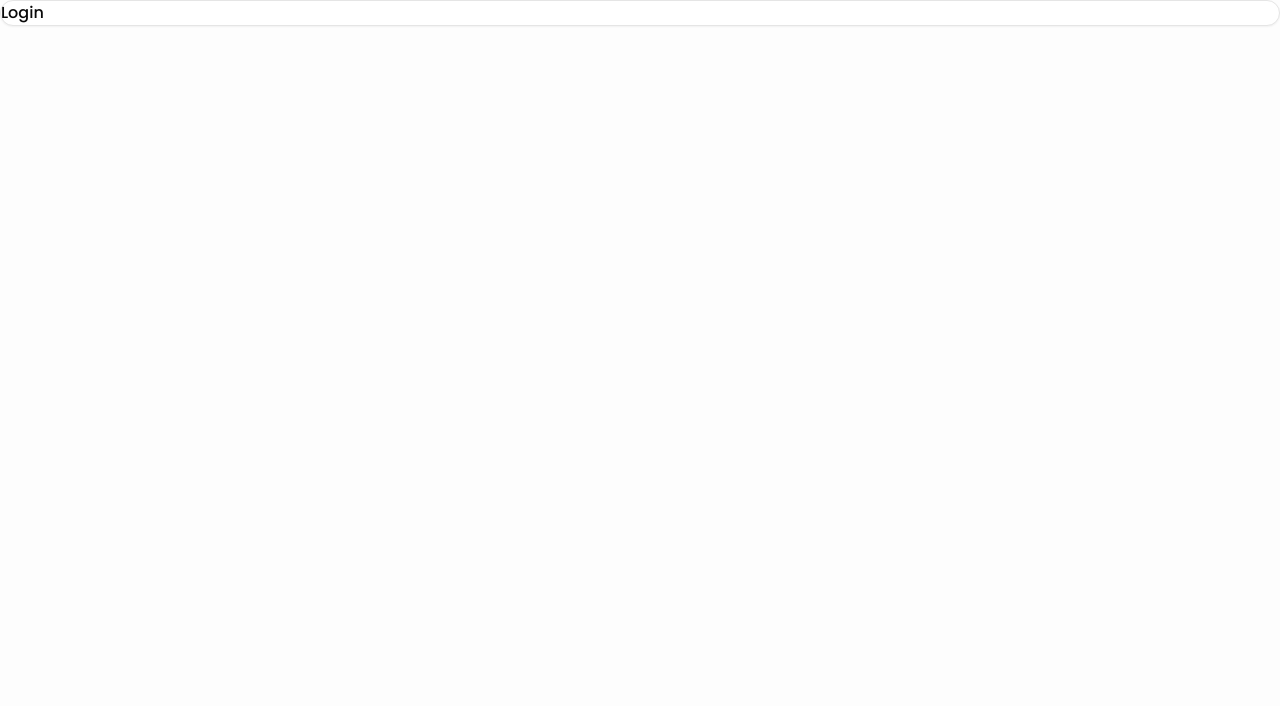
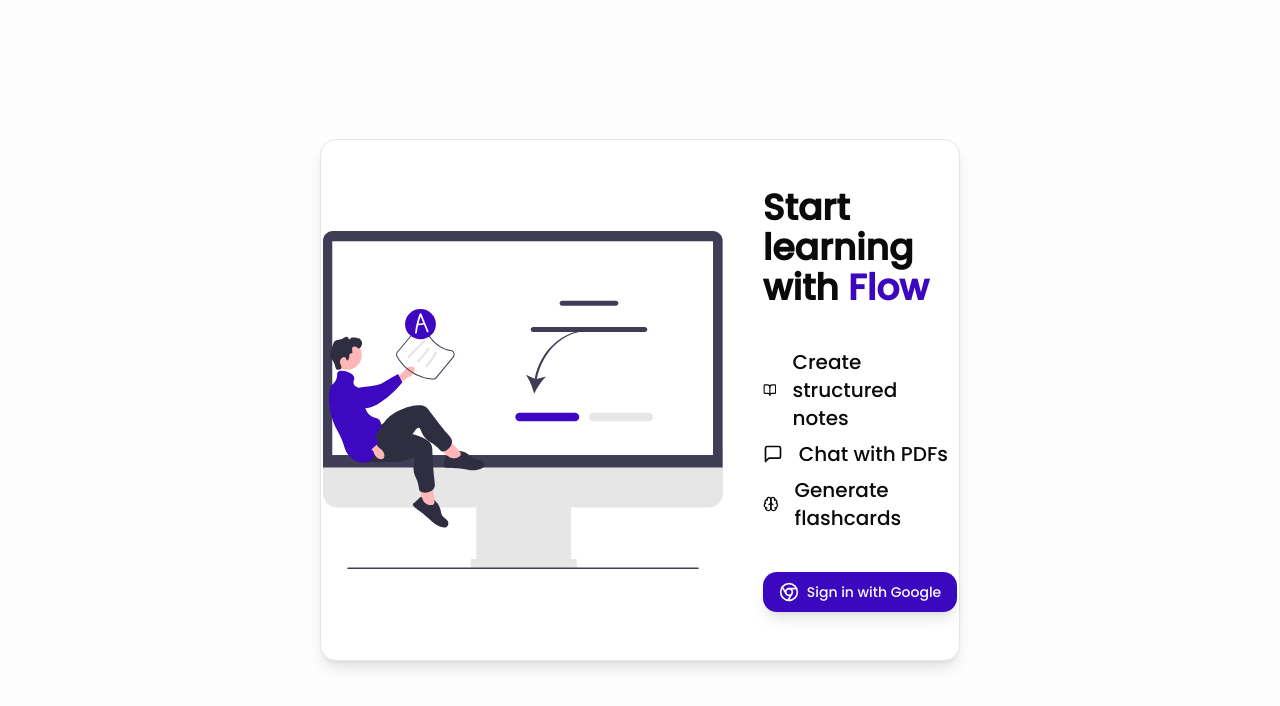
Before and after one commit to codify4/flow-platform, a Next.js app: page /login in a window 1280 px wide. Shown: the top 706 px of the page. Built offline with nearby package versions, Linux system fonts and the light colour scheme.

Commit message:
added login

```diff
--- a/actions/auth.ts
+++ b/actions/auth.ts
@@ -1,21 +1,27 @@
 import { redirect } from 'next/navigation'
-import { createClient } from '@/utils/supabase/server'
-import { getURL } from '@/lib/helper';
+import { createClient } from '@/utils/supabase/server';
 
 export async function OAuthSignIn() {
     const supabase = await createClient();
-    const redirectUrl = getURL('/auth/callback');
 
-    const { data, error } = await supabase.auth.signInWithOAuth({
-      provider: 'google',
-      options: {
-        redirectTo: redirectUrl,
-      },
+    const { error } = await supabase.auth.signInWithOAuth({
+        provider: 'google',
     });
 
     if(error){
-      return redirect('/login?message=Could not authenticate user');
+        return redirect('/login?message=Could not authenticate');
     }
 
-    return redirect(data.url);
-  }
+    redirect('/dashboard');
+}
+
+export async function LogOut() {
+    const supabase = await createClient();
+    let { error } = await supabase.auth.signOut();
+
+    if(error){
+        return redirect('/dashboard?message=Could not log out');
+    }
+
+    redirect('/login');
+}
--- /dev/null
+++ b/app/dashboard/layout.tsx
@@ -0,0 +1,28 @@
+import type { Metadata } from 'next';
+import { Poppins } from 'next/font/google';
+
+const poppins = Poppins({
+  weight: ['500'],
+  subsets: ['latin'],
+  variable: '--font-poppins',
+});
+
+export const metadata: Metadata = {
+  title: 'Flow | Dashboard',
+  description: 'Generate flashcards, notes, and chat with PDFs.',
+};
+
+export default function DashboardLayout({
+  children,
+}: {
+  children: React.ReactNode;
+}) {
+  return (
+    <html lang="en" suppressHydrationWarning>
+      <head />
+      <body className={`${poppins.variable} font-sans antialiased`} suppressHydrationWarning>
+        {children}
+      </body>
+    </html>
+  );
+}
--- /dev/null
+++ b/app/dashboard/page.tsx
@@ -0,0 +1,6 @@
+const Dashboard = () => {
+    return (
+        <div>Dashboard</div>
+    )
+}
+export default Dashboard
--- /dev/null
+++ b/app/login/components/login-buttons.tsx
@@ -0,0 +1,21 @@
+import { OAuthSignIn } from "@/actions/auth"
+import MainButton from "@/components/main-button"
+import { Chrome } from "lucide-react"
+import Form from 'next/form'
+
+const LoginButton = () => {
+    return (
+        <Form
+            action={async () => {
+                'use server'
+                await OAuthSignIn()
+            }}
+        >
+            <MainButton className="bg-primary hover:bg-secondary w-full py-5">
+                <Chrome size={20} className="mr-2" />
+                Sign in with Google
+            </MainButton>
+        </Form>
+    )
+}
+export default LoginButton
--- /dev/null
+++ b/app/login/components/login-card.tsx
@@ -0,0 +1,33 @@
+import { Card } from "@/components/ui/card"
+import { BookOpen, MessageSquare, Brain } from "lucide-react"
+import Image from "next/image"
+import LoginButton from "./login-buttons"
+
+const LoginCard = () => {
+    return (
+        <Card className="w-11/12 md:w-3/4 xl:w-1/2 flex flex-col lg:flex-row justify-center items-center px-10 py-12 shadow-lg gap-10">
+            <Image src='hero-img.svg' alt='login' width={400} height={400} />
+            <div className="flex flex-col w-full justify-between gap-10 h-full">
+                <h1 className="text-4xl font-bold">Start learning with <span className="text-primary">Flow</span></h1>
+                <div className="flex flex-col justify-center items-start">
+                    <div className="text-xl font-normal">
+                        <div className="flex flex-row items-center gap-2 mb-2">
+                            <BookOpen size={20}/>
+                            <span className="ml-2">Create structured notes</span>
+                        </div>
+                        <div className="flex flex-row items-center gap-2 mb-2">
+                            <MessageSquare size={20}/>
+                            <span className="ml-2">Chat with PDFs</span>
+                        </div>
+                        <div className="flex flex-row items-center gap-2">
+                            <Brain size={20}/>
+                            <span className="ml-2">Generate flashcards</span>
+                        </div>
+                    </div>
+                </div>
+                <LoginButton />
+            </div>
+        </Card>
+    )
+}
+export default LoginCard
--- a/app/login/page.tsx
+++ b/app/login/page.tsx
@@ -1,10 +1,13 @@
 import { Card } from "@/components/ui/card"
+import { BookOpen, MessageSquare, Brain } from "lucide-react"
+import Image from "next/image"
+import LoginCard from "./components/login-card"
 
 const LogInPage = () => {
-  return (
-    <Card>
-        Login
-    </Card>
-  )
+    return (
+        <div className="flex justify-center items-center h-screen">
+            <LoginCard />
+        </div>
+    )
 }
 export default LogInPage
```
